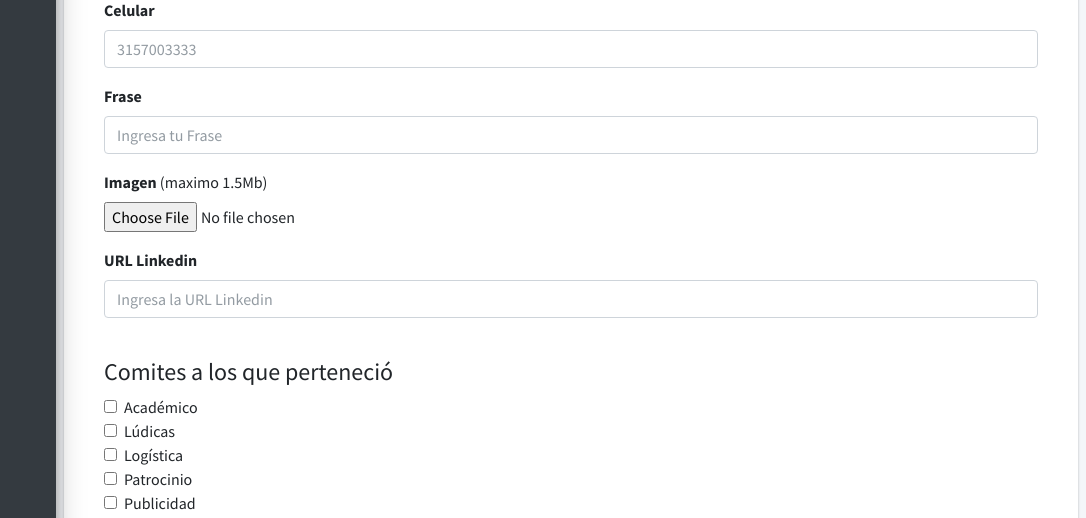
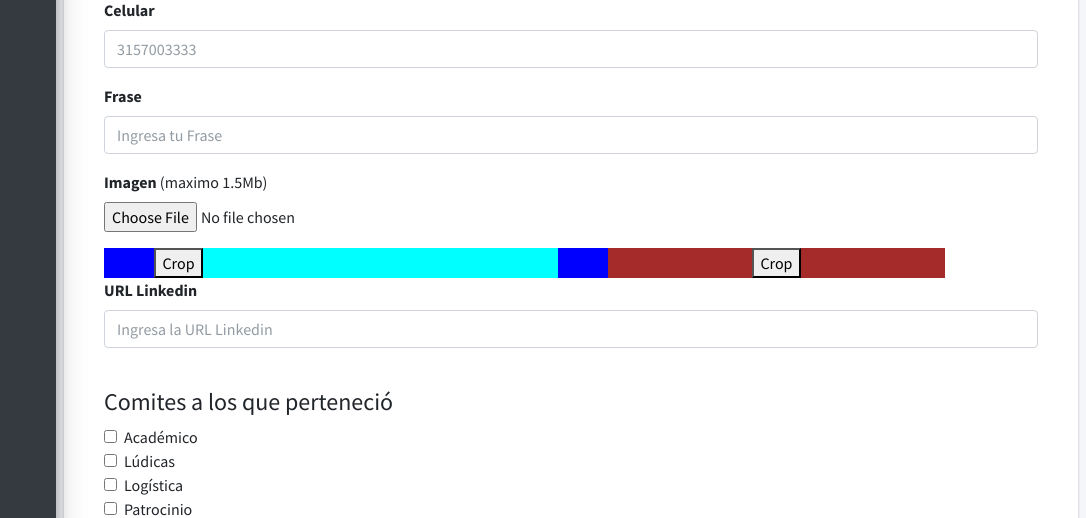
Before and after one commit to JorgeAVargasC/anuario, a PHP site: page /admin/crear-miembro.php in a window 1280 px wide. Shown: the part 990-1508 px from the top of the page, without its empty margins (194-1280 px from the left). Run offline with PHP 8.4, Linux system fonts and the light colour scheme; a user stored in the database is signed in; data comes from the database, SQL or seed files in the repository; some libraries are stand-ins or nearby versions.

Commit message:
Recortar imagen sin ventana emergente

```diff
--- a/admin/crear-miembro.php
+++ b/admin/crear-miembro.php
@@ -103,6 +103,15 @@ include_once 'funciones/quitar_tildes.php'
                     <label for="imagen-miembro"></label>
                 </div>
             </div>
+            <div class="image-preview">
+              <div id="image-container">
+                <img id="image" src="" alt="Picture">
+                <button type="button" id="crop-button">Crop</button>
+              </div>
+              <div id="result">
+                <button type="button" id="crop-button">Crop</button>
+              </div>
+            </div>
             <div class="form-group">
                 <label for="urlLinkedin">URL Linkedin</label>
                 <input type="text" class="form-control" id="urlLinkedin" name="urlLinkedin" placeholder="Ingresa la URL Linkedin">
@@ -172,23 +181,91 @@ include_once 'funciones/quitar_tildes.php'
     <!-- /.content -->
 </div>
 <!-- /.content-wrapper -->
+<script src="https://cdnjs.cloudflare.com/ajax/libs/cropperjs/1.5.12/cropper.min.js" integrity="sha512-ooSWpxJsiXe6t4+PPjCgYmVfr1NS5QXJACcR/FPpsdm6kqG1FmQ2SVyg2RXeVuCRBLr0lWHnWJP6Zs1Efvxzww==" crossorigin="anonymous" referrerpolicy="no-referrer"></script>
+<script src="https://cdnjs.cloudflare.com/ajax/libs/cropperjs/1.5.12/cropper.js" integrity="sha512-ZK6m9vADamSl5fxBPtXw6ho6A4TuX89HUbcfvxa2v2NYNT/7l8yFGJ3JlXyMN4hlNbz0il4k6DvqbIW5CCwqkw==" crossorigin="anonymous" referrerpolicy="no-referrer"></script>
 <script>
-  document.getElementById("coordinador").onclick = function() {
-    if (document.getElementById("coord_academico").disabled) {
-      document.getElementById("coord_academico").disabled = false
-      document.getElementById("coord_ludicas").disabled = false
-      document.getElementById("coord_logistica").disabled = false
-      document.getElementById("coord_patrocinio").disabled = false
-      document.getElementById("coord_publicidad").disabled = false
+  document.addEventListener('DOMContentLoaded', () => {
+    // Para habilitar checkbox del coordinador
+    document.getElementById("coordinador").onclick = function() {
+      if (document.getElementById("coord_academico").disabled) {
+        document.getElementById("coord_academico").disabled = false;
+        document.getElementById("coord_ludicas").disabled = false;
+        document.getElementById("coord_logistica").disabled = false;
+        document.getElementById("coord_patrocinio").disabled = false;
+        document.getElementById("coord_publicidad").disabled = false;
+      } else {
+        document.getElementById("coord_academico").disabled = true;
+        document.getElementById("coord_ludicas").disabled = true;
+        document.getElementById("coord_logistica").disabled = true;
+        document.getElementById("coord_patrocinio").disabled = true;
+        document.getElementById("coord_publicidad").disabled = true;
+      }
+    }
+    // Para recortador
+    function getRoundedCanvas(sourceCanvas) {
+      var canvas = document.createElement('canvas');
+      var context = canvas.getContext('2d');
+      var width = sourceCanvas.width;
+      var height = sourceCanvas.height;
+      canvas.width = width;
+      canvas.height = height;
+      context.imageSmoothingEnabled = true;
+      context.drawImage(sourceCanvas, 0, 0, width, height);
+      context.globalCompositeOperation = 'destination-in';
+      context.beginPath();
+      context.fill();
+      return canvas;
+    }
 
-    } else {
-      document.getElementById("coord_academico").disabled = true
-      document.getElementById("coord_ludicas").disabled = true
-      document.getElementById("coord_logistica").disabled = true
-      document.getElementById("coord_patrocinio").disabled = true
-      document.getElementById("coord_publicidad").disabled = true
-    }
-  }
+    let image = document.getElementById('image');
+    let button = document.getElementById('crop-button');
+    let result = document.getElementById('result');
+    let archivo = document.getElementById("imagen-miembro");
+    let croppable = false;
+    let cropper = new Cropper(image, {
+      aspectRatio: 1,
+      viewMode: 3,
+      dragMode: 'move',
+      // cropBoxResizable: false,
+      autoCropArea: 1,
+      scalable: false,
+      ready: function () {
+        croppable = true;
+      },
+    });
+
+    archivo.addEventListener('change', ()=> {
+      image.src = URL.createObjectURL(archivo.files[0]);
+      cropper.replace(image.src);
+      image.style.display = 'block';
+
+      button.onclick = function () {
+        var croppedCanvas;
+        var roundedCanvas;
+        var roundedImage;
+
+        if (!croppable) {
+          return;
+        }
+
+        // Crop
+        croppedCanvas = cropper.getCroppedCanvas();
+
+        // Round
+        roundedCanvas = getRoundedCanvas(croppedCanvas);
+
+        // Show
+        roundedImage = document.createElement('img');
+        roundedImage.classList = 'image-result';
+        roundedImage.src = roundedCanvas.toDataURL()
+        result.innerHTML = '';
+        result.appendChild(roundedImage);
+      };
+
+    })
+
+
+  })
 </script>
 
 
--- a/admin/css/admin.css
+++ b/admin/css/admin.css
@@ -2,11 +2,9 @@
     display: none;
 }
 
-
 .grafica{
     margin-bottom: 8rem;
 }
-
 
 @media (min-width: 768px) {
     .graficas {
@@ -23,3 +21,37 @@
         column-gap: 2rem;
     }
 }
+
+@media (min-width: 768px) {
+    .image-preview{
+        display: grid;
+        width: 90%;
+        background-color: blue;
+        grid-template-columns: 60% 40%;
+    }
+}
+
+#image-container {
+    background-color: aqua;
+    margin: 0 auto;
+    width: 80%;
+}
+
+#image-container #image {
+    background-color: chartreuse;
+    display: none;
+    max-width: 100%;
+}
+
+#result {
+    background-color: brown;
+    margin: 0 auto;
+    width: 100%;
+    display: flex;
+    align-items: center;
+    justify-content: center;
+}
+
+#result .image-result {
+    max-width: 100%;
+}
--- a/admin/templates/header.php
+++ b/admin/templates/header.php
@@ -30,6 +30,10 @@
 
     <link rel="stylesheet" href="css/graficas.css">
 
+    <!-- Cropper -->
+    <link rel="stylesheet" href="https://cdnjs.cloudflare.com/ajax/libs/cropperjs/1.5.12/cropper.css" integrity="sha512-+VDbDxc9zesADd49pfvz7CgsOl2xREI/7gnzcdyA9XjuTxLXrdpuz21VVIqc5HPfZji2CypSbxx1lgD7BgBK5g==" crossorigin="anonymous" referrerpolicy="no-referrer" />
+    <link rel="stylesheet" href="https://cdnjs.cloudflare.com/ajax/libs/cropperjs/1.5.12/cropper.min.css" integrity="sha512-0SPWAwpC/17yYyZ/4HSllgaK7/gg9OlVozq8K7rf3J8LvCjYEEIfzzpnA2/SSjpGIunCSD18r3UhvDcu/xncWA==" crossorigin="anonymous" referrerpolicy="no-referrer" />
+
     <script src="https://code.highcharts.com/highcharts.js"></script>
     <script src="https://code.highcharts.com/modules/exporting.js"></script>
     <script src="https://code.highcharts.com/modules/export-data.js"></script>
```
